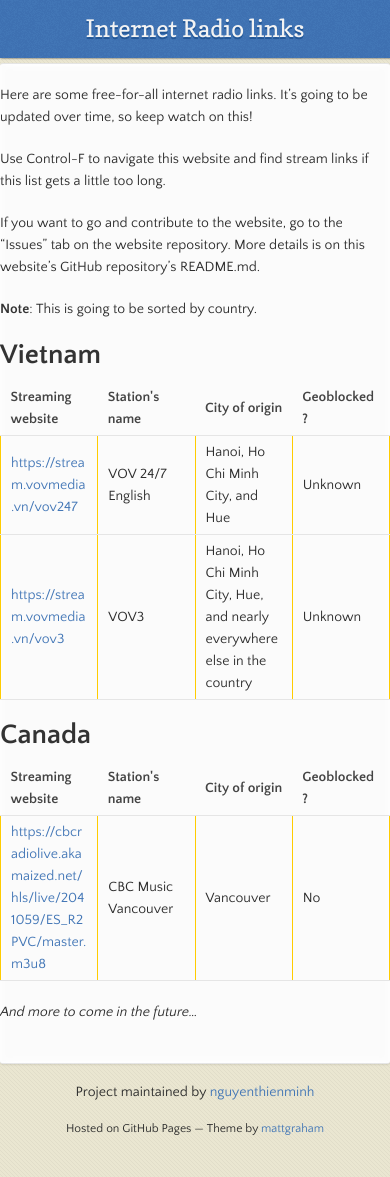
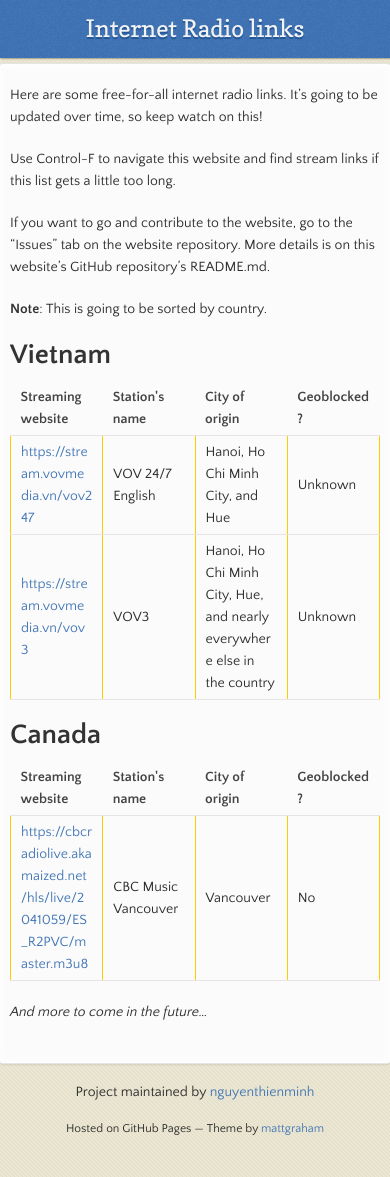
Before and after one commit to nguyenthienminh/internet-radio-repositories, a Jekyll site: the page built from index.md, in a window 390 px wide. Built offline with Jekyll 4.4.1, drawn with Linux system fonts in a browser that asks for light colours.

Commit message:
Add responsive not-touching-borders padding to the content

```diff
--- a/_sass/jekyll-theme-leap-day.scss
+++ b/_sass/jekyll-theme-leap-day.scss
@@ -443,6 +443,11 @@ footer {
     }
 
     p { display: none;}
+
+    section {
+      padding-left: 10px;
+      padding-right: 10px;
+    }
   }
 
   #banner {
@@ -462,6 +467,8 @@ footer {
     margin-top: 130px;
     margin-bottom: 0px;
     width: auto;
+    padding-left: 10px;
+    padding-right: 10px;
   }
 
   header ul, header p.view {
```
